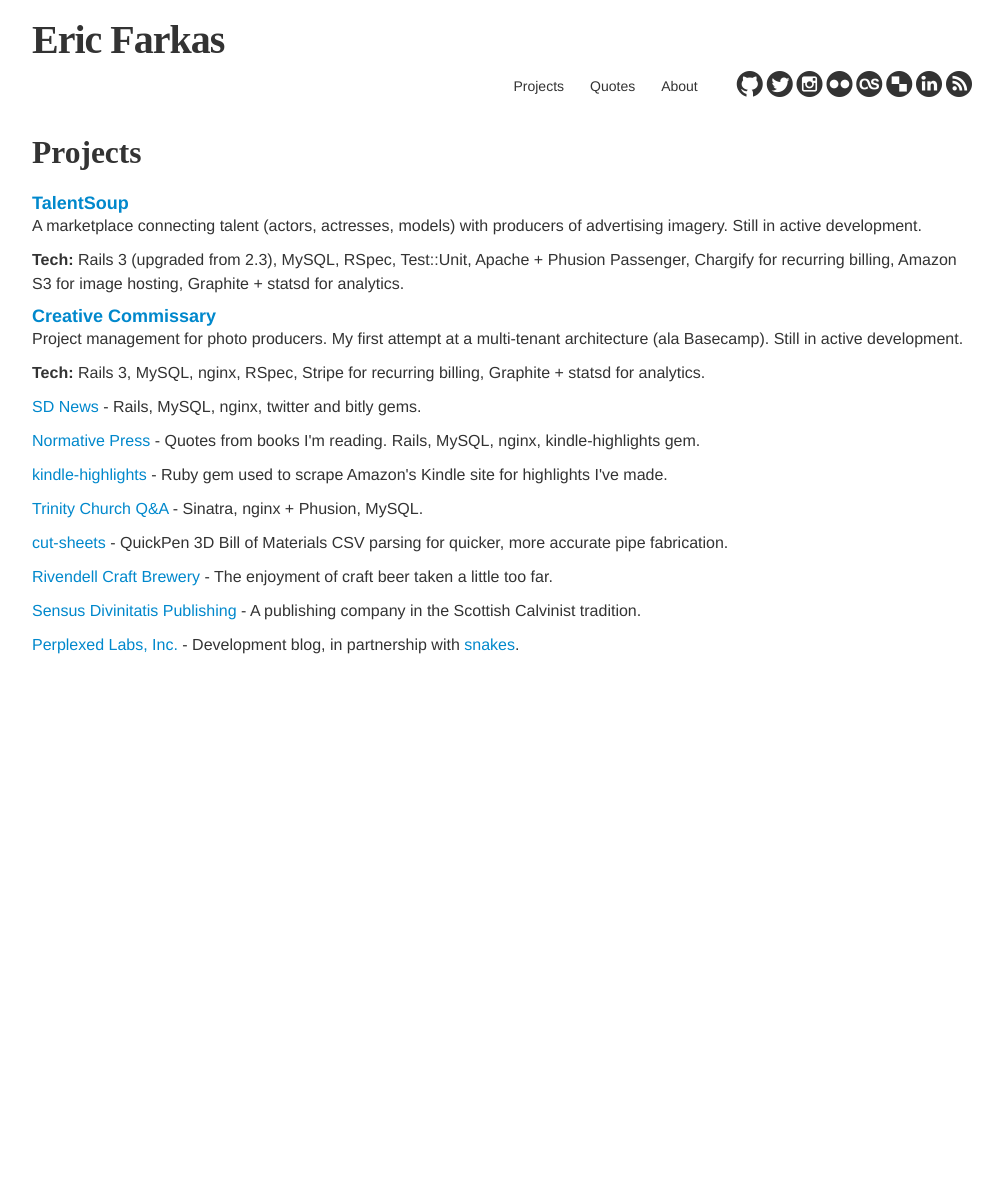
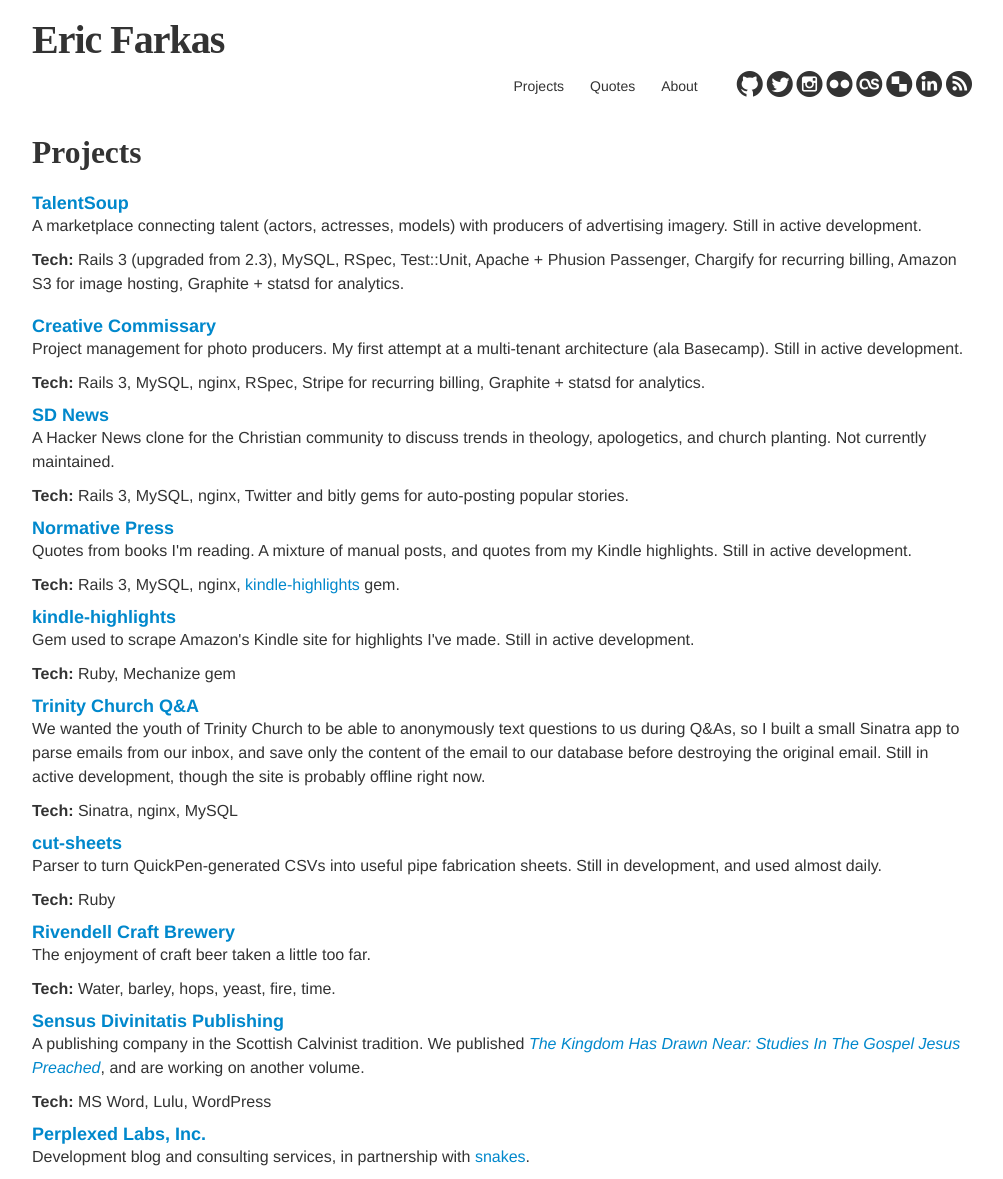
Before and after one commit to speric/speric.github.com, a Jekyll site: the page built from projects.html, in a window 1280 px wide. Shown: the whole page, without its empty margins (128-1131 px from the left). Built offline with Jekyll 4.4.1, drawn with Linux system fonts in a browser that asks for light colours; some web fonts are replaced; Markdown is read by kramdown in place of the engine named in the settings; before the commit the page ends 900 px from its top, so only the background shows below that.

Commit message:
reworked project pages.

```diff
--- a/assets/css/style.css
+++ b/assets/css/style.css
@@ -49,3 +49,4 @@
 }
 .content{padding-top: 10px;}
 .project-title{font-size:18px; font-weight: bold;}
+.project-container{padding-bottom:10px;}
--- a/projects.html
+++ b/projects.html
@@ -5,7 +5,7 @@
 
 <h2>Projects</h2>
 <br/>
-<div>
+<div class="project-container">
 	<span class="project-title"><a href="https://talentsoup.com">TalentSoup</a></span><br/>
 	<p>A marketplace connecting talent (actors, actresses, models) with producers of advertising imagery. Still in active development.</p>
 	<p><b>Tech:</b> Rails 3 (upgraded from 2.3), MySQL, RSpec, Test::Unit, Apache + Phusion Passenger, Chargify for recurring billing, Amazon S3 for image hosting, Graphite + statsd for analytics.</p>
@@ -16,11 +16,50 @@
 	<p>Project management for photo producers. My first attempt at a multi-tenant architecture (ala Basecamp).  Still in active development.</p>
 	<p><b>Tech:</b> Rails 3, MySQL, nginx, RSpec, Stripe for recurring billing, Graphite + statsd for analytics.</p>
 </div>
-<div class="row-fluid"><div class="span12"><p><a href="http://news.sensusdivinitatis.com/">SD News</a> - Rails, MySQL, nginx, twitter and bitly gems.</p></div></div>
-<div class="row-fluid"><div class="span12"><p><a href="http://normativepress.com">Normative Press</a> - Quotes from books I'm reading.  Rails, MySQL, nginx, kindle-highlights gem.</p></div></div>
-<div class="row-fluid"><div class="span12"><p><a href="https://github.com/speric/kindle-highlights">kindle-highlights</a> - Ruby gem used to scrape Amazon's Kindle site for highlights I've made.</p></div></div>
-<div class="row-fluid"><div class="span12"><p><a href="http://ask.trinitychurchlongisland.com">Trinity Church Q&A</a> - Sinatra, nginx + Phusion, MySQL.</p></div></div>
-<div class="row-fluid"><div class="span12"><p><a href="https://github.com/speric/cut-sheets">cut-sheets</a> - QuickPen 3D Bill of Materials CSV parsing for quicker, more accurate pipe fabrication.</p></div></div>
-<div class="row-fluid"><div class="span12"><p><a href="http://rivendellcraftbrewery.com/">Rivendell Craft Brewery</a> - The enjoyment of craft beer taken a little too far.</p></div></div>
-<div class="row-fluid"><div class="span12"><p><a href="http://sensusdivinitatis.com/">Sensus Divinitatis Publishing</a> - A publishing company in the Scottish Calvinist tradition.</p></div></div>
-<div class="row-fluid"><div class="span12"><p><a href="http://perplexedlabs.com">Perplexed Labs, Inc.</a> - Development blog, in partnership with <a href="https://twitter.com/imsnakes">snakes</a>.</p></div></div>
+
+<div>
+	<span class="project-title"><a href="http://news.sensusdivinitatis.com/">SD News</a></span><br/>
+	<p>A Hacker News clone for the Christian community to discuss trends in theology, apologetics, and church planting. Not currently maintained.</p>
+	<p><b>Tech:</b> Rails 3, MySQL, nginx, Twitter and bitly gems for auto-posting popular stories.</p>
+</div>
+
+<div>
+	<span class="project-title"><a href="http://normativepress.com/">Normative Press</a></span><br/>
+	<p>Quotes from books I'm reading. A mixture of manual posts, and quotes from my Kindle highlights. Still in active development.</p>
+	<p><b>Tech:</b> Rails 3, MySQL, nginx, <a href="https://github.com/speric/kindle-highlights">kindle-highlights</a> gem.</p>
+</div>
+
+<div>
+	<span class="project-title"><a href="https://github.com/speric/kindle-highlights">kindle-highlights</a></span><br/>
+	<p>Gem used to scrape Amazon's Kindle site for highlights I've made. Still in active development.</p>
+	<p><b>Tech:</b> Ruby, Mechanize gem</p>
+</div>
+
+<div>
+	<span class="project-title"><a href="http://ask.trinitychurchlongisland.com">Trinity Church Q&A</a></span><br/>
+	<p>We wanted the youth of Trinity Church to be able to anonymously text questions to us during Q&As, so I built a small Sinatra app to parse emails from our inbox, and save only the content of the email to our database before destroying the original email. Still in active development, though the site is probably offline right now.</p>
+	<p><b>Tech:</b> Sinatra, nginx, MySQL</p>
+</div>
+
+<div>
+	<span class="project-title"><a href="https://github.com/speric/cut-sheets">cut-sheets</a></span><br/>
+	<p>Parser to turn QuickPen-generated CSVs into useful pipe fabrication sheets. Still in development, and used almost daily.</p>
+	<p><b>Tech:</b> Ruby</p>
+</div>
+
+<div>
+	<span class="project-title"><a href="http://rivendellcraftbrewery.com/">Rivendell Craft Brewery</a></span><br/>
+	<p>The enjoyment of craft beer taken a little too far.</p>
+	<p><b>Tech:</b> Water, barley, hops, yeast, fire, time.</p>
+</div>
+
+<div>
+	<span class="project-title"><a href="http://sensusdivinitatis.com/">Sensus Divinitatis Publishing</a></span><br/>
+	<p>A publishing company in the Scottish Calvinist tradition. We published <i><a href="http://www.amazon.com/The-Kingdom-Has-Drawn-Near/dp/0578020475">The Kingdom Has Drawn Near: Studies In The Gospel Jesus Preached</a></i>, and are working on another volume.</p>
+	<p><b>Tech:</b> MS Word, Lulu, WordPress</p>
+</div>
+
+<div>
+	<span class="project-title"><a href="http://perplexedlabs.com/">Perplexed Labs, Inc.</a></span><br/>
+	<p>Development blog and consulting services, in partnership with <a href="https://twitter.com/imsnakes">snakes</a>.</p>
+</div>
```
